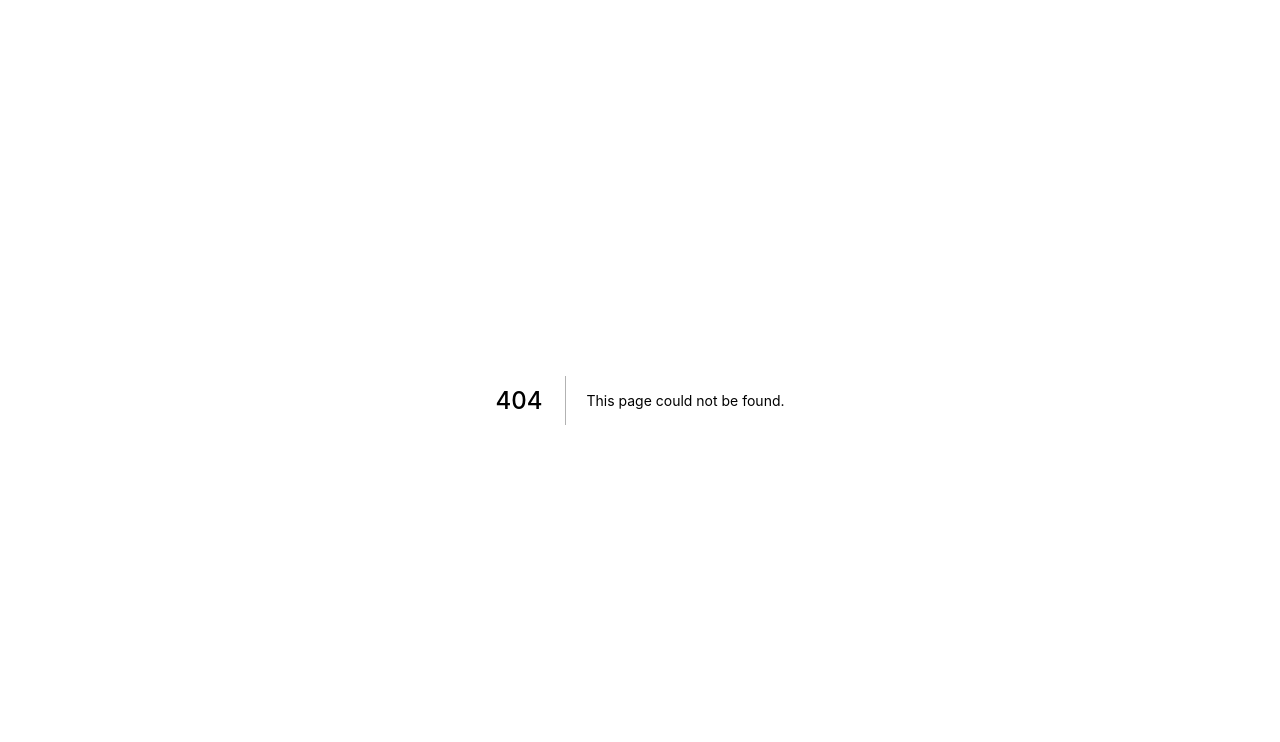
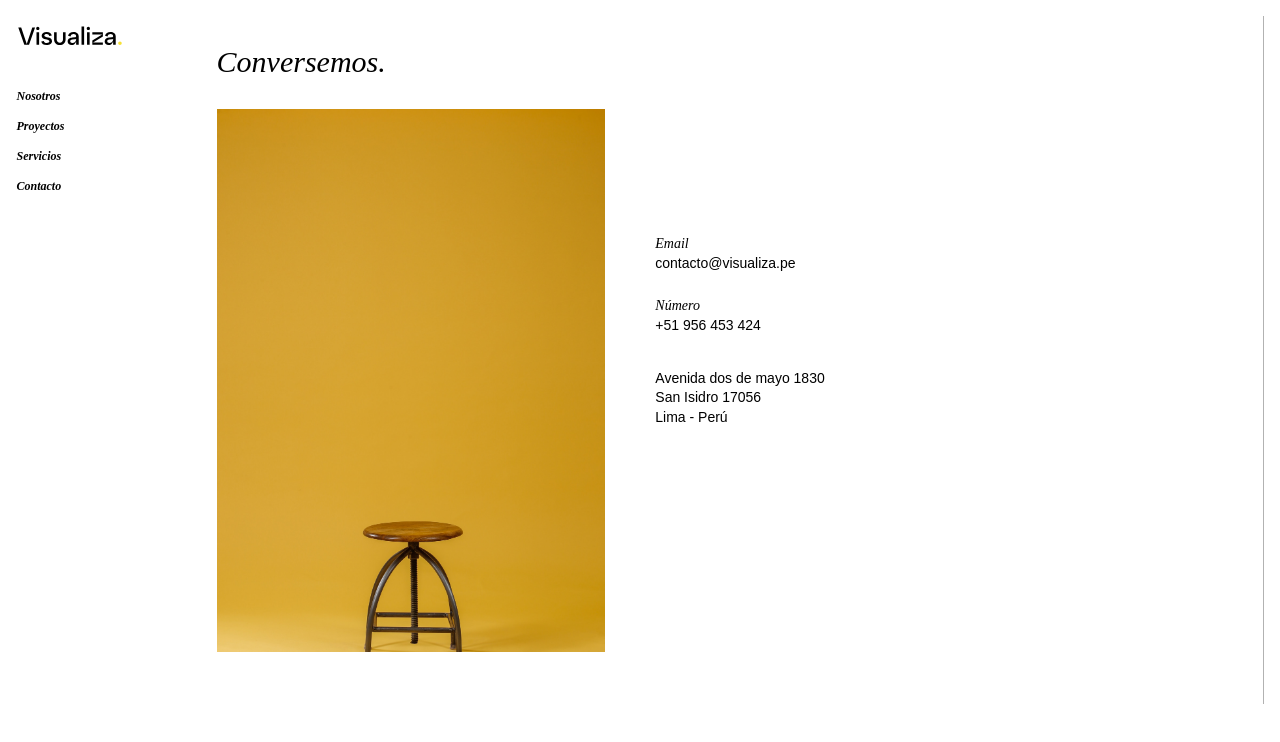
Before and after one commit to yandre13/grid, a Next.js app: page /contacto in a window 1280 px wide. Before the commit this address had no page. Shown: the top 742 px of the page. Built offline with nearby package versions, Linux system fonts and the light colour scheme.

Commit message:
page contacto v1 desktop

```diff
--- /dev/null
+++ b/pages/contacto.js
@@ -0,0 +1,85 @@
+import Head from 'next/head'
+import Grid from 'components/Grid'
+import Navbar from 'components/Navbar'
+
+import Image from 'next/image'
+
+import banner from '../public/img/contacto.jpg'
+
+import {useAppWidth} from 'context'
+
+export default function Home() {
+	const [width] = useAppWidth()
+	return (
+		<>
+			<Head>
+				<title>Create Next App</title>
+				<meta name="description" content="Generated by create next app" />
+				<link rel="icon" href="/favicon.ico" />
+			</Head>
+			<main className="flex flex-wrap my-3 mr-3 md:my-4 md:mr-4">
+				<Navbar />
+				<div className="relative h-full w-full md:w-[85%] lg:w-[87%] xl:w-[89%]">
+					<Grid hidden />
+					<div className="flex flex-wrap">
+						{/* imgs */}
+						<h1
+							className="font-sec text-3xl leading-tight"
+							style={{
+								width: `${width * 24}px`,
+								height: `${width * 1}px`,
+								marginLeft: `${width * 2}px`,
+								marginTop: `${width * 0.7}px`,
+							}}
+						>
+							Conversemos.
+						</h1>
+						<div
+							className="overflow-hidden"
+							style={{
+								width: `${width * 10}px`,
+								height: `${width * 14}px`,
+								marginLeft: `${width * 2}px`,
+								marginTop: `${width * 0.7}px`,
+							}}
+						>
+							<Image
+								src={banner}
+								alt="Somos Visualiza"
+								placeholder="blur"
+								className="object-cover"
+							/>
+						</div>
+						<div
+							style={{
+								width: `${width * 11}px`,
+								height: `${width * 12}px`,
+								marginLeft: width,
+								marginTop: `${width * 4}px`,
+							}}
+							className="pl-3"
+						>
+							<p className="text-sm font-sec leading-none">Email</p>
+							<a className="text-sm" href="mailto:contacto@visualiza.pe">
+								contacto@visualiza.pe
+							</a>
+
+							<p className="text-sm font-sec leading-none mt-6">Número</p>
+							<a className="text-sm" href="tel:+51956453424">
+								+51 956 453 424
+							</a>
+
+							<p className="text-sm leading-snug mt-8">
+								Avenida dos de mayo 1830 <br />
+								San Isidro 17056 <br />
+								Lima - Perú
+							</p>
+						</div>
+					</div>
+
+					{/* <Footer /> */}
+				</div>
+			</main>
+		</>
+	)
+}
--- a/src/components/Grid/index.js
+++ b/src/components/Grid/index.js
@@ -1,7 +1,7 @@
 import {useAppQuery, useAppWidth} from 'context'
 import React from 'react'
 
-function Grid() {
+function Grid({hidden = false}) {
 	const gridRef = React.useRef()
 	const query = useAppQuery()
 	const [width, dispatch] = useAppWidth()
@@ -35,14 +35,14 @@ function Grid() {
 			<div className="h-full w-full relative flex flex-wrap">
 				{Array.from(Array(29).keys()).map(e => (
 					<div key={e} style={{width}}>
-						<div className="absolute h-full line-child-y"></div>
+						{!hidden && <div className="absolute h-full line-child-y"></div>}
 					</div>
 				))}
 
 				<div className="absolute w-full flex flex-col">
 					{Array.from(Array(350).keys()).map(e => (
 						<div key={e} style={{height: width}}>
-							<div className="absolute w-full line-child-x"></div>
+							{!hidden && <div className="absolute w-full line-child-x"></div>}
 						</div>
 					))}
 				</div>
--- a/src/components/Navbar/index.js
+++ b/src/components/Navbar/index.js
@@ -106,6 +106,7 @@ function Navbar() {
 							</a>
 						</li>
 						<li className="py-3 md:py-[3px]">
+							<Link href="contacto">
 								<a
 									className={cn('font-sec font-semibold text-xs', {
 										'hover:text-white': isMobile,
@@ -113,6 +114,7 @@ function Navbar() {
 								>
 									Contacto
 								</a>
+							</Link>
 						</li>
 					</ul>
 				</motion.nav>
```
Also changed, not shown: public/img/contacto.jpg (added). Lines whose indentation alone changed are shown as unchanged.
